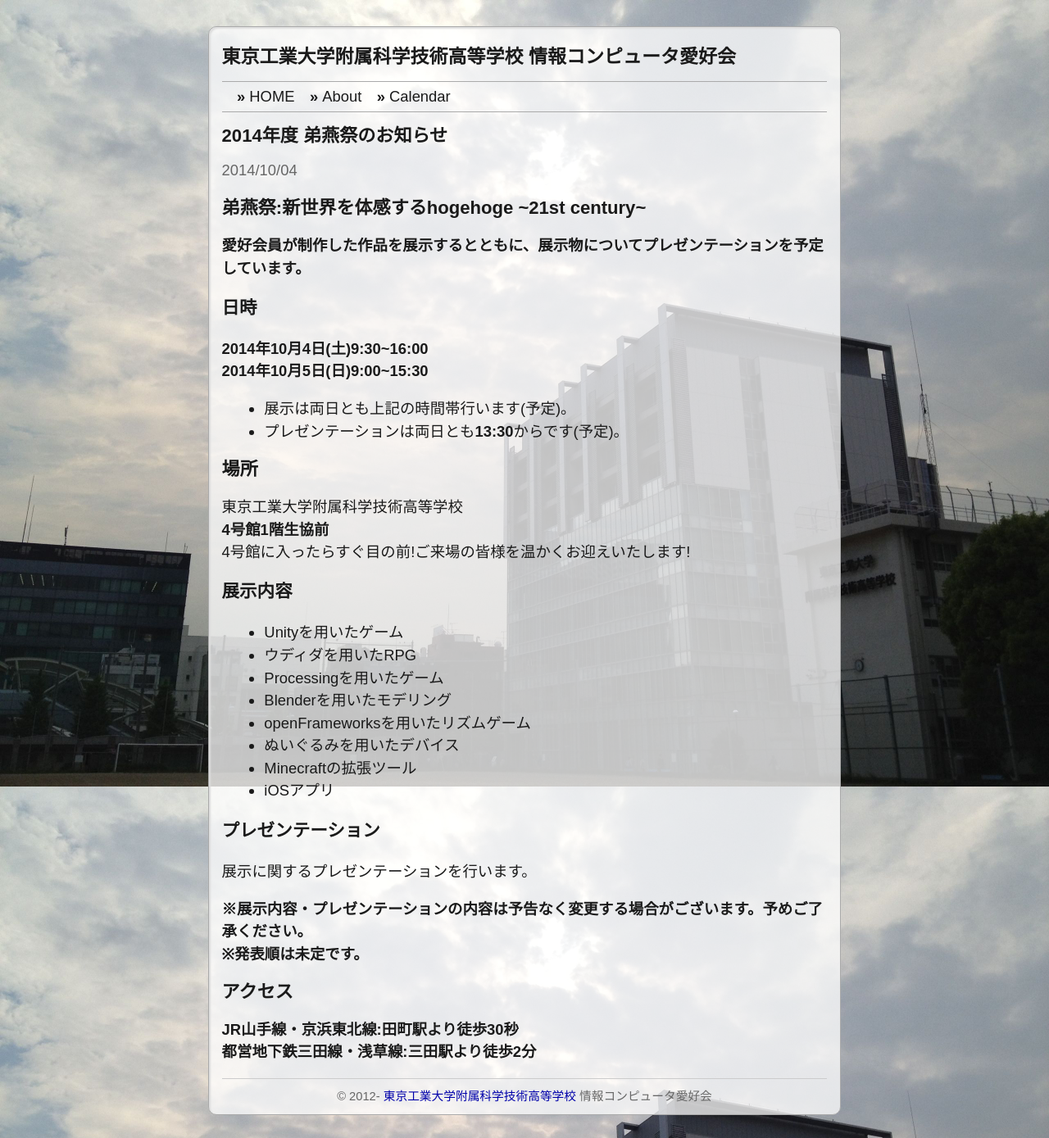
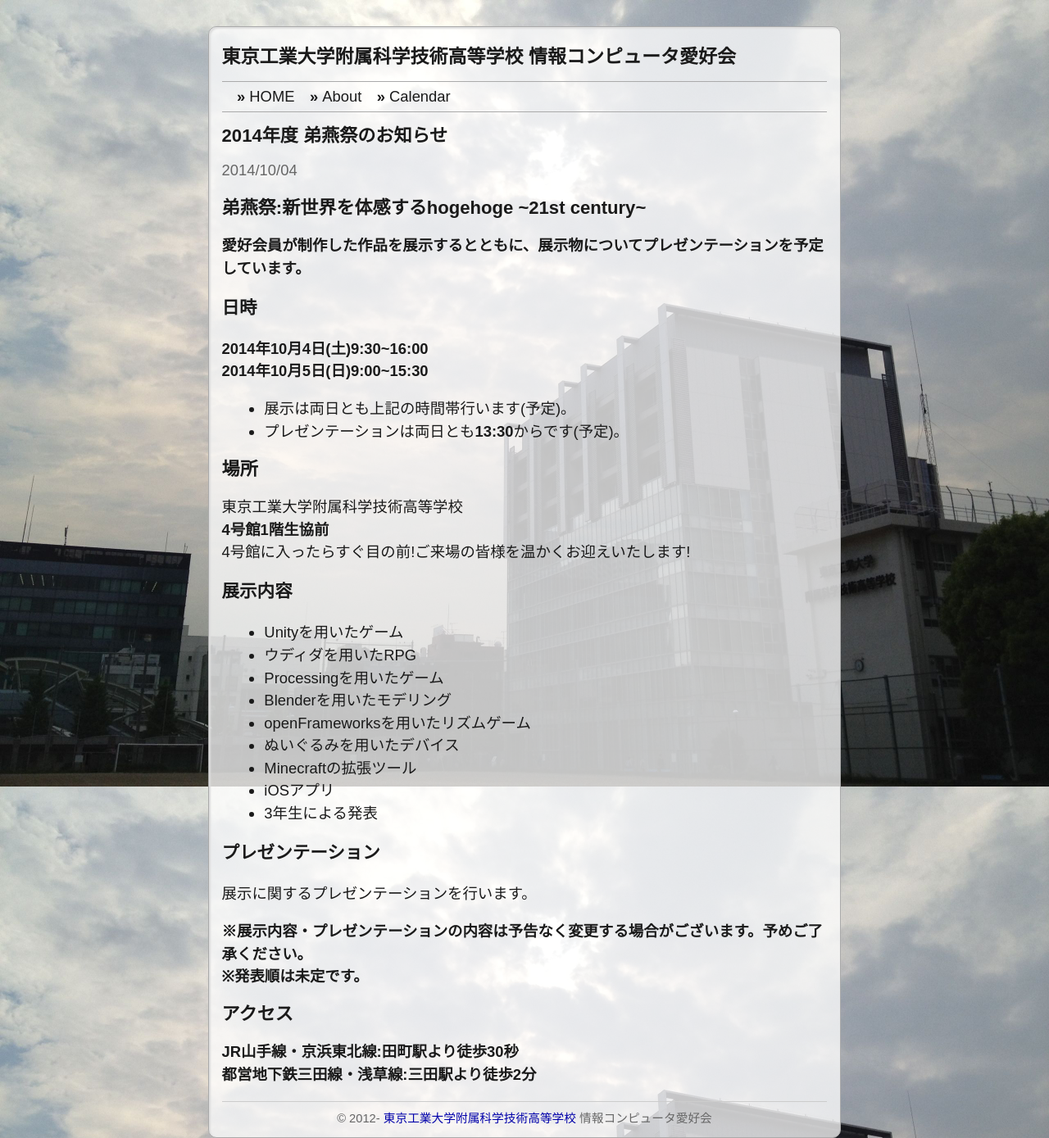
Before and after one commit to comlovers/comlovers.github.io, a Jekyll site: the page built from _posts/2014-10-4-information-of-school-festival.markdown, in a window 1280 px wide. Shown: the whole page at 82% size. Built offline with Jekyll 4.4.1, drawn with Linux system fonts in a browser that asks for light colours; Markdown is read by kramdown in place of the engine named in the settings.

Commit message:
improve 2014 Teiensai page add 3nen

```diff
--- a/_posts/2014-10-4-information-of-school-festival.markdown
+++ b/_posts/2014-10-4-information-of-school-festival.markdown
@@ -31,6 +31,7 @@ keywords: お知らせ 弟燕祭
 - ぬいぐるみを用いたデバイス
 - Minecraftの拡張ツール
 - iOSアプリ
+- 3年生による発表
 
 ###プレゼンテーション
 展示に関するプレゼンテーションを行います。
```
